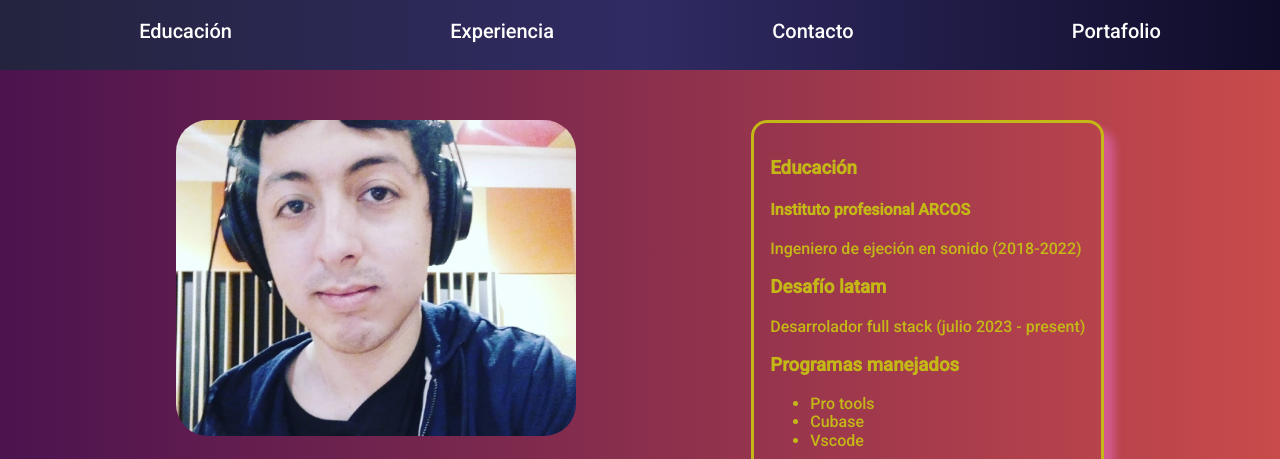
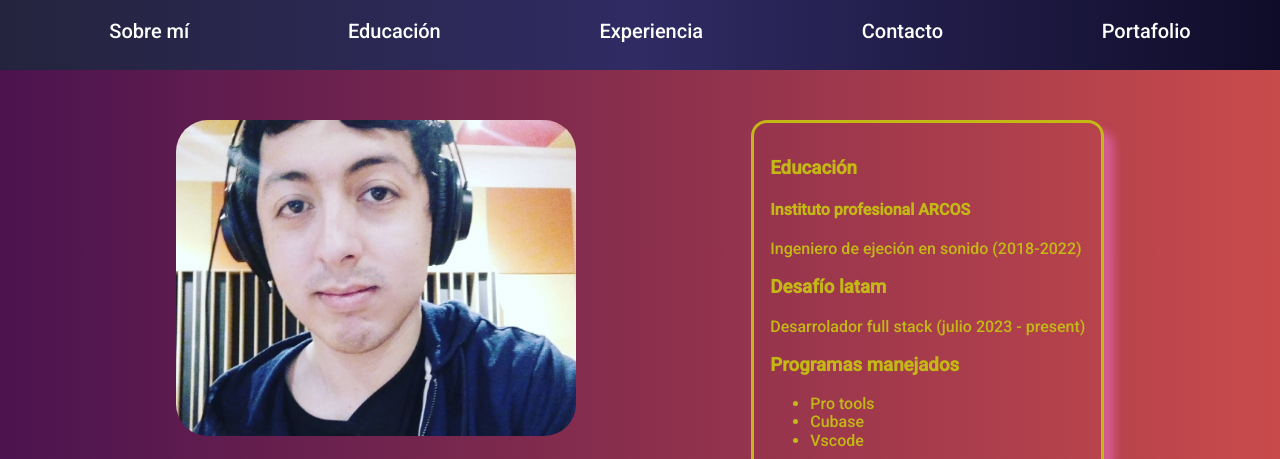
Before and after one commit to kevin-sound-design/prueba-desarrollo-portafolio, a plain HTML site: page index.html in a window 1280 px wide. Shown: the top 459 px of the page. Drawn offline with Linux system fonts and the light colour scheme.

Commit message:
Añadí un nuevo segmento en el navbar

```diff
--- a/index.html
+++ b/index.html
@@ -20,6 +20,9 @@
     <nav>
         <div class="navbar">
             <ul>
+                <li>
+                    <a href="#educacion-nav">Sobre mí</a>
+                </li>
                 <li>
                     <a href="#educacion-nav">Educación</a>
                 </li>
```
